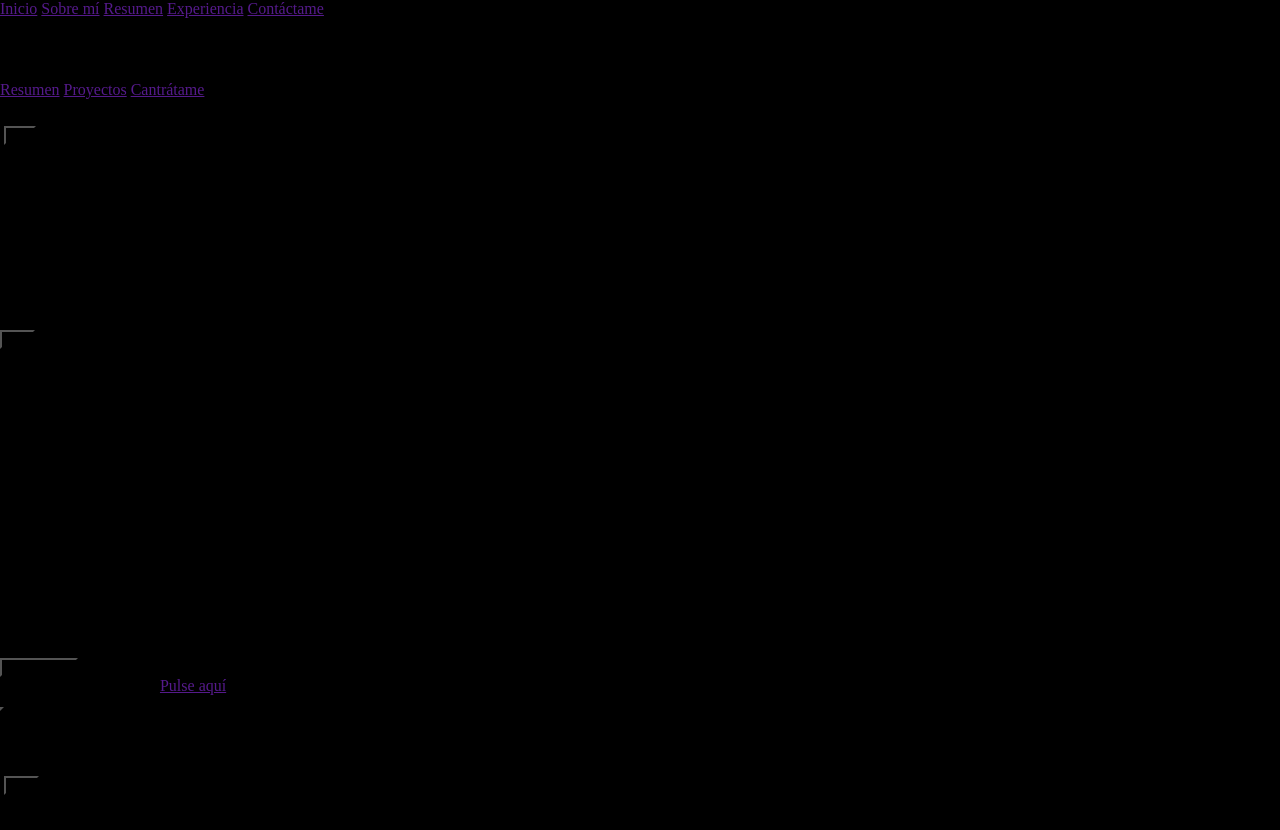
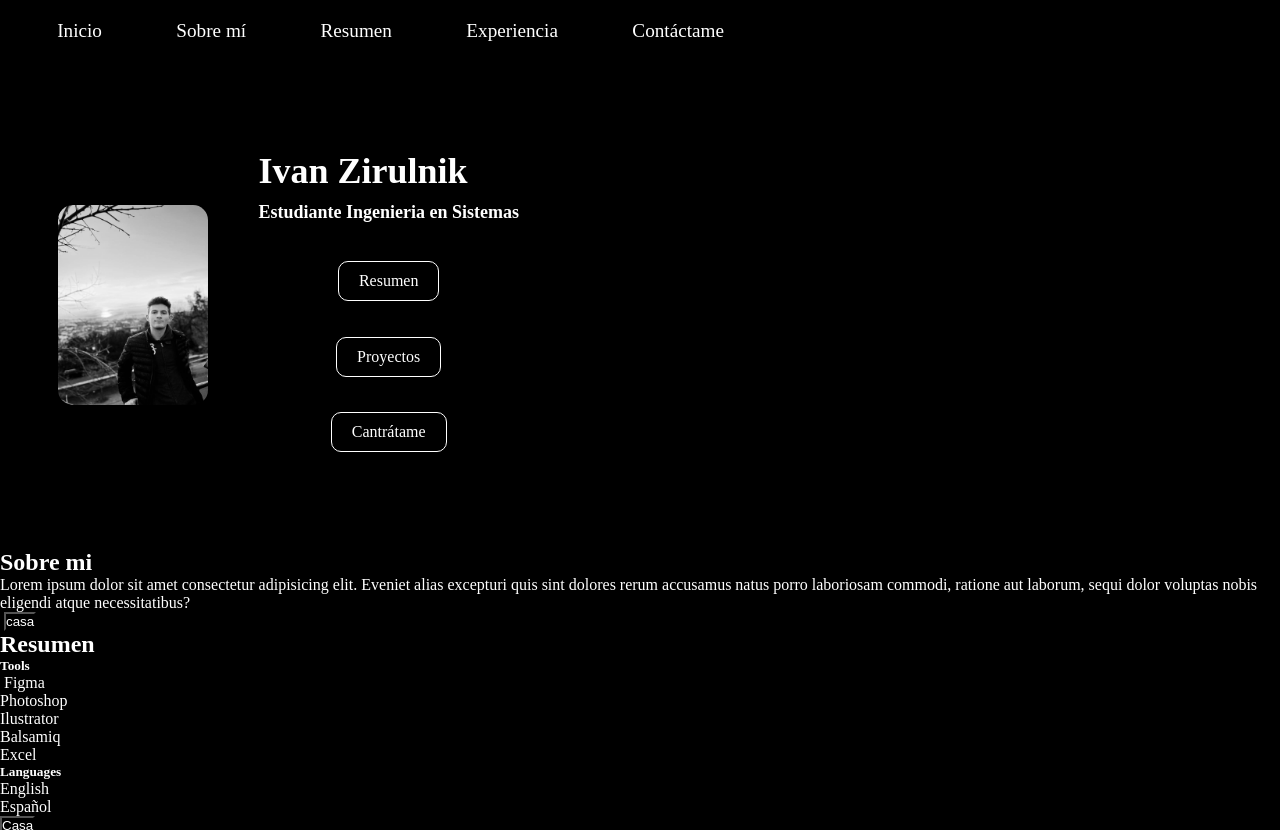
Before and after one commit to ivanzj0/Portfolio, a plain HTML site: page index.html in a window 1280 px wide. Shown: the top 830 px of the page. Drawn offline with Linux system fonts and the light colour scheme.

Commit message:
realizo algunos cambios en HTML, y agrego información del espacio principal en css

```diff
--- a/css/style.css
+++ b/css/style.css
@@ -1,6 +1,58 @@
 *{
     margin: 0;
     padding: 0;
-    box-sizing: border-box;
     background-color: black;
+    color: #fff;
 }
+header{
+    padding: 20px;
+}
+.indice{
+    display: flex;
+    justify-content: left;
+}
+.indice a{
+    margin: 0 3%;
+    text-decoration: none;
+    font-size: 1.2rem;
+    transition: font-size 0.3s ease, color 0.3s ease;
+}
+.indice a:hover{
+    color: #ccc;
+    font-size: 1.3rem;
+}
+.perfil {
+    padding: 50px 20px;
+    display: flex;
+    margin: 3%;
+    align-items: center;
+    gap: 50px;
+}
+.perfil img {
+    width: 150px;
+    height: auto;
+    border-radius: 15px;
+}
+.perfil h2 {
+    font-size: 36px;
+}
+.perfil h4 {
+    font-size: 18px;
+    margin: 10px 0 30px;
+}
+.perfil nav {
+    display: flex;
+    flex-direction: column;
+    align-items: center;
+    gap: 20px;
+}
+.perfil nav a {
+    display: inline-block;
+    margin: 3%;
+    padding: 10px 20px;
+    border: 1px solid #fff;
+    border-radius: 10px;
+    text-decoration: none;
+    color: #fff;
+    transition: all 0.3 ease;
+}
--- a/index.html
+++ b/index.html
@@ -7,9 +7,9 @@
     <link rel="stylesheet" href="./css/style.css">
 </head>
 <body>
-    <header>
-        <nav>
-            <a href="">Inicio</a>
+    <header id="inicio">
+        <nav class="indice">
+            <a href="#inicio">Inicio</a>
             <a href="">Sobre mí</a>
             <a href="">Resumen</a>
             <a href="">Experiencia</a>
@@ -17,8 +17,8 @@
         </nav>
     </header>
     <main>
-        <section>
-            <img src="" alt="">
+        <section class="perfil">
+            <img src="img/imagen_perfil.jpeg" alt="">
             <article>
                 <h2>Ivan Zirulnik</h2>
                 <h4>Estudiante Ingenieria en Sistemas</h4>
@@ -29,8 +29,10 @@
                 </nav>
             </article>
         </section>
+        <!-- TERMINA LA PARTE PRINCIPAL -->
         <section>
             <h1>Sobre mi</h1>
+            <P>Lorem ipsum dolor sit amet consectetur adipisicing elit. Eveniet alias excepturi quis sint dolores rerum accusamus natus porro laboriosam commodi, ratione aut laborum, sequi dolor voluptas nobis eligendi atque necessitatibus?</P>
             <img src="" alt="">
             <button>casa</button>
         </section>
```
Also changed, not shown: img/imagen_perfil.jpeg (added).
